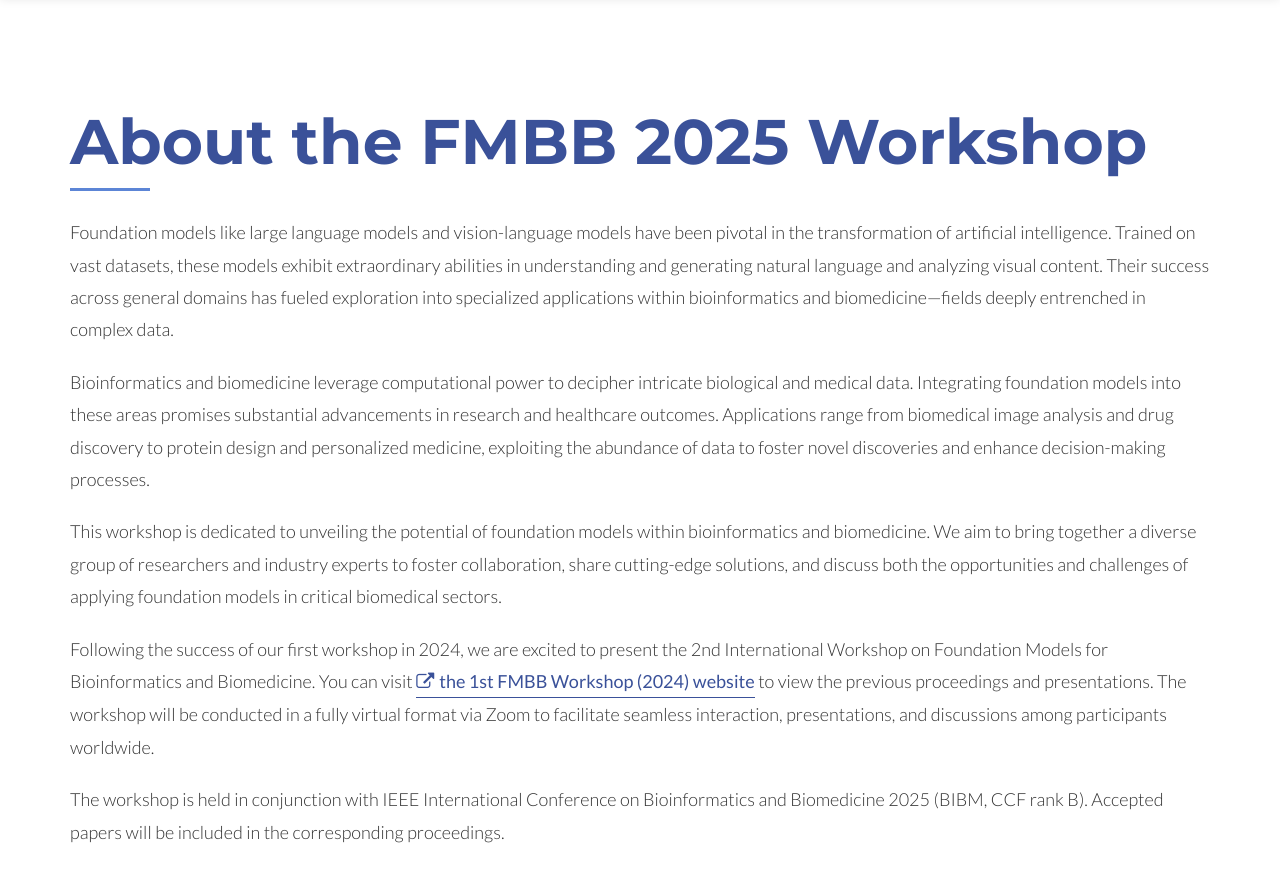
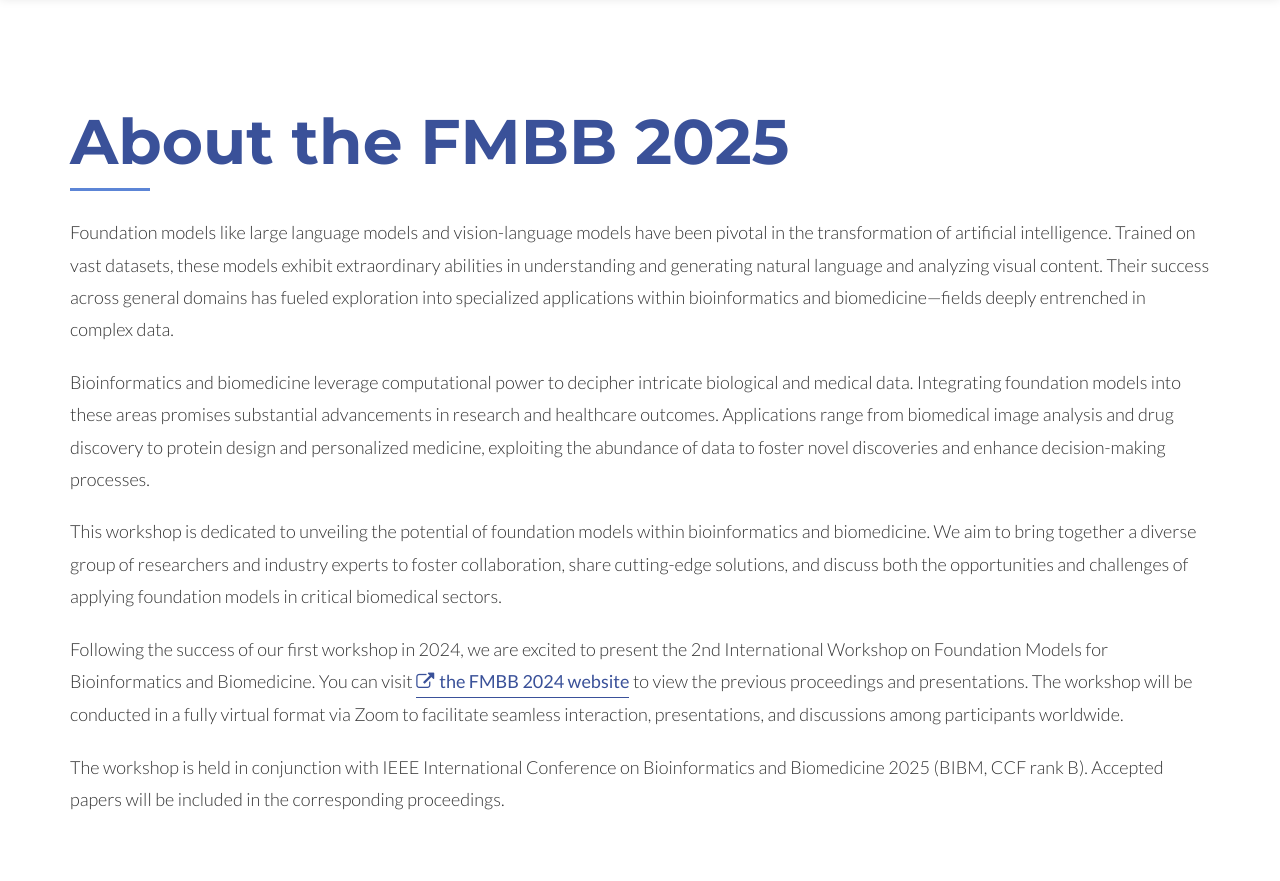
Before and after one commit to fmbb2025/fmbb2025.github.io, a plain HTML site: page index.html in a window 1280 px wide. Shown: the part 285-1166 px from the top of the page. Drawn offline with Linux system fonts and the light colour scheme; a web font is replaced by a local one.

```diff
--- a/index.html
+++ b/index.html
@@ -377,11 +377,11 @@
   <div class="container">
     <div class="row">
       <div class="col-md-12 wow fadeInLeftBig" data-animation-delay="200">
-        <h2 class="section-heading">About the FMBB 2025 Workshop</h2>
+        <h2 class="section-heading">About the FMBB 2025</h2>
         <p class="lead">Foundation models like large language models and vision-language models have been pivotal in the transformation of artificial intelligence. Trained on vast datasets, these models exhibit extraordinary abilities in understanding and generating natural language and analyzing visual content. Their success across general domains has fueled exploration into specialized applications within bioinformatics and biomedicine—fields deeply entrenched in complex data.</p>
         <p class="lead">Bioinformatics and biomedicine leverage computational power to decipher intricate biological and medical data. Integrating foundation models into these areas promises substantial advancements in research and healthcare outcomes. Applications range from biomedical image analysis and drug discovery to protein design and personalized medicine, exploiting the abundance of data to foster novel discoveries and enhance decision-making processes.</p>
         <p class="lead">This workshop is dedicated to unveiling the potential of foundation models within bioinformatics and biomedicine. We aim to bring together a diverse group of researchers and industry experts to foster collaboration, share cutting-edge solutions, and discuss both the opportunities and challenges of applying foundation models in critical biomedical sectors.</p>
-        <p class="lead">Following the success of our first workshop in 2024, we are excited to present the 2nd International Workshop on Foundation Models for Bioinformatics and Biomedicine. You can visit <a href="https://fmbb2024.github.io" target="_blank" class="previous-workshop"><i class="fa fa-external-link"></i>the 1st FMBB Workshop (2024) website</a> to view the previous proceedings and presentations. The workshop will be conducted in a fully virtual format via Zoom to facilitate seamless interaction, presentations, and discussions among participants worldwide.</p>
+        <p class="lead">Following the success of our first workshop in 2024, we are excited to present the 2nd International Workshop on Foundation Models for Bioinformatics and Biomedicine. You can visit <a href="https://fmbb2024.github.io" target="_blank" class="previous-workshop"><i class="fa fa-external-link"></i>the FMBB 2024 website</a> to view the previous proceedings and presentations. The workshop will be conducted in a fully virtual format via Zoom to facilitate seamless interaction, presentations, and discussions among participants worldwide.</p>
         <p class="lead">The workshop is held in conjunction with IEEE International Conference on Bioinformatics and Biomedicine 2025 (BIBM, CCF rank B). Accepted papers will be included in the corresponding proceedings.</p>
       </div>
     </div>
```
